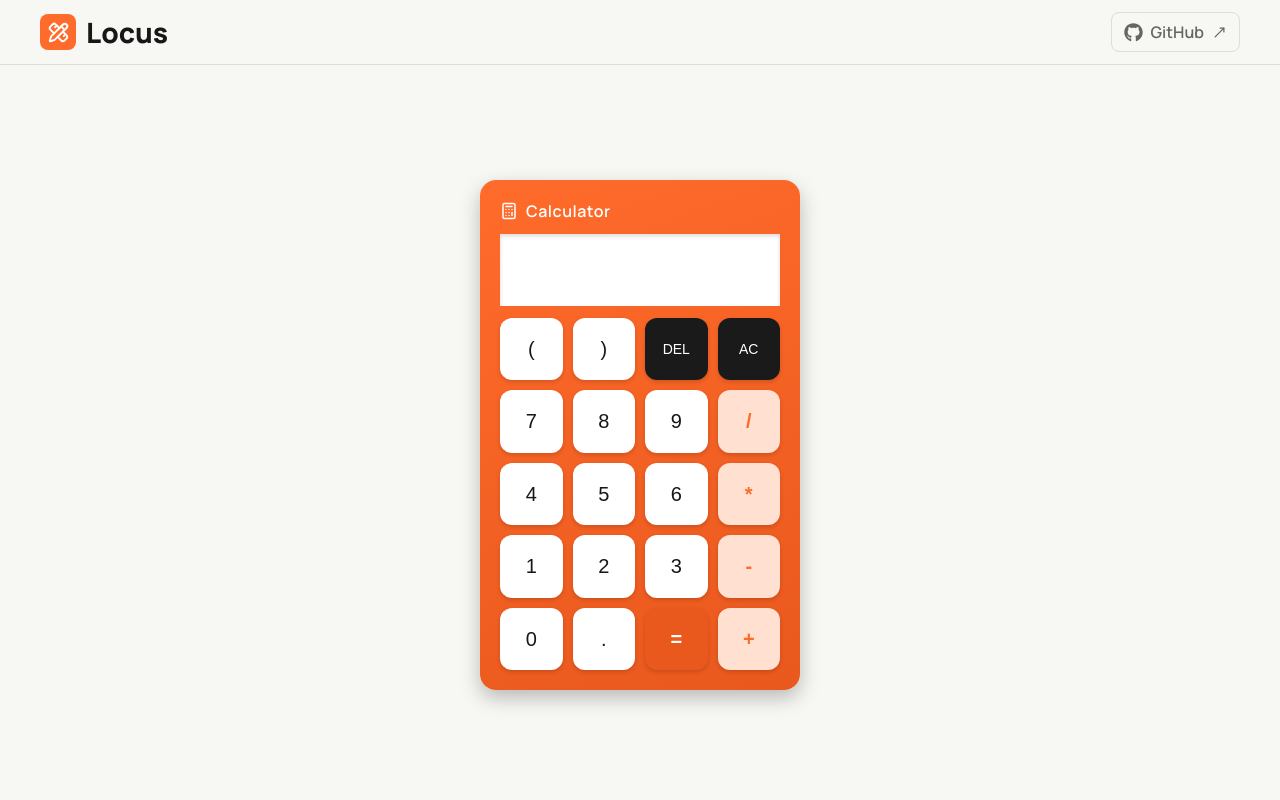
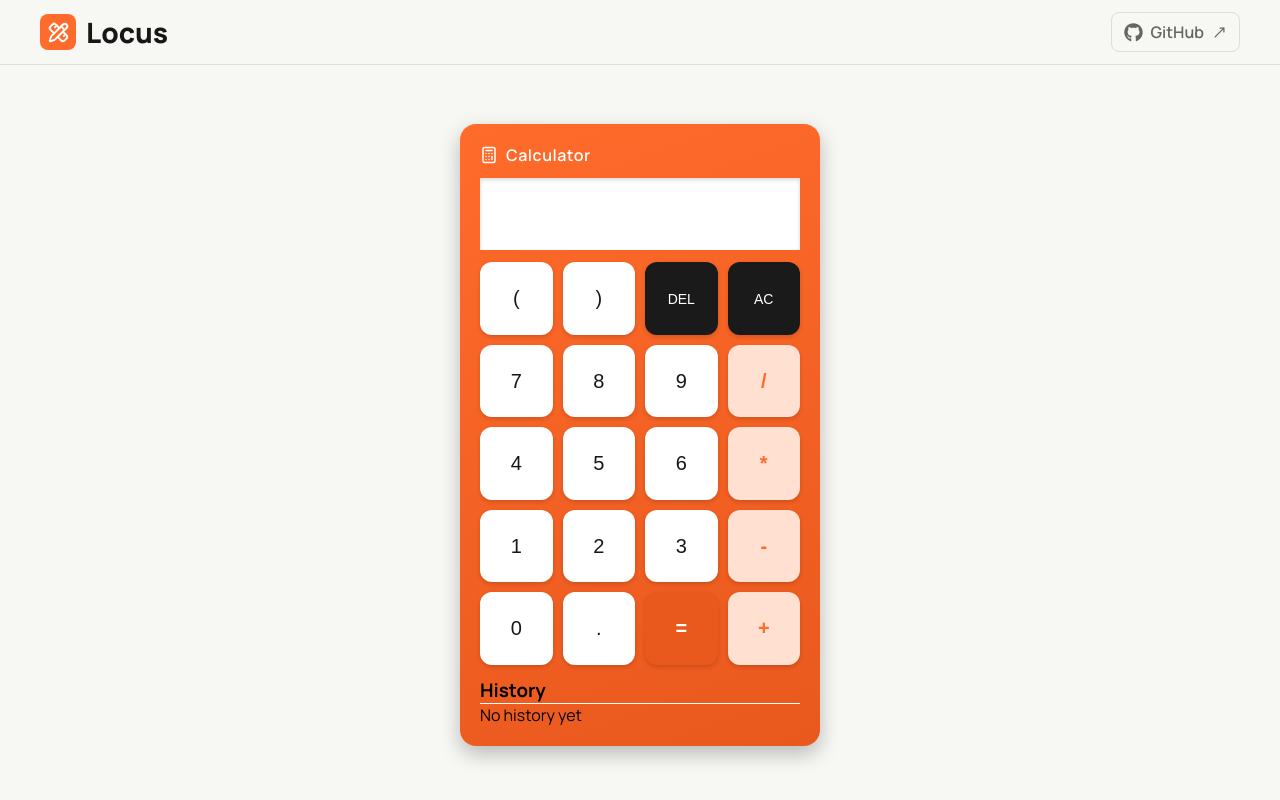
Before and after one commit to Aashutosh-kc/math-app, a React (Vite) app: page /topics/Calculator in a window 1280 px wide. Built offline with nearby package versions, Linux system fonts and the light colour scheme.

Commit message:
feat: add history to calculator

```diff
--- a/src/components/Calculator/Button.css
+++ b/src/components/Calculator/Button.css
@@ -11,10 +11,11 @@
     box-shadow: 0 2px 4px rgba(0,0,0,0.15);
     transition: transform 0.08s ease, opacity 0.15s ease;
 }
-button:hover{
+.basic-btn:hover {
     opacity: 0.85;
 }
-button:active{
+
+.basic-btn:active {
     transform: scale(0.93);
 }
 .basic-btn.operator{
@@ -32,3 +33,6 @@ button:active{
     color: #fff;
     font-size: 14px;
 }
+.basic-btn.action:hover {
+    background-color: #333;
+}
--- a/src/components/Calculator/Button.jsx
+++ b/src/components/Calculator/Button.jsx
@@ -1,5 +1,4 @@
 import './Button.css'
-import * as math from "mathjs"
 
 function getButtonType(value){
     if (value === "AC" || value === "DEL") return "action";
@@ -8,16 +7,7 @@ function getButtonType(value){
     return "number";
 }
 
-export default function CalcButton({value,setDisplay,appendToDisplay}){
-
-    function calcEvaluate(expr){
-        try{
-            return String(math.evaluate(expr))
-        }
-        catch{
-            return "Error"
-        }
-    }
+export default function CalcButton({value,setDisplay,appendToDisplay,setHistory,calcEvaluate}){
 
     const buttonType = getButtonType(value);
 
@@ -25,7 +15,7 @@ export default function CalcButton({value,setDisplay,appendToDisplay}){
         <button className={`basic-btn ${buttonType}`}
             onClick={()=> {
                 if (value === "="){
-                    setDisplay(prev => calcEvaluate(prev))
+                    calcEvaluate();
                 }
                 else if(value === "AC"){
                     setDisplay('')
--- a/src/components/Calculator/Calculator.css
+++ b/src/components/Calculator/Calculator.css
@@ -7,7 +7,7 @@
     padding: 20px;
     box-shadow: 0 8px 20px rgba(0,0,0,0.25);
     background: linear-gradient(160deg, var(--accent), var(--accent-hover));
-    width: min(320px, 90vw);
+    width: min(360px, 90vw);
     border-radius: 16px;
     margin-top: 12px;
 }
@@ -26,13 +26,13 @@
 .grid{
     width: 100%;
     display: grid;
-    grid-template-columns: repeat(4,1fr);
-    justify-items: center;
+    grid-template-columns: repeat(4,minmax(0,1fr));
     gap: 10px;
 }
-textarea{
+.display{
     width: 100%;
     background-color: #ffffff;
+    text-align: right;
     height: 72px;
     border: none;
     font: inherit;
@@ -45,3 +45,23 @@ textarea{
     display: flex;
     gap: 12px;
 }
+.calculator-history{
+    width: 100%;
+    display: flex;
+    flex-direction: column;
+}
+.calculator-history h3{
+    border-bottom: 1px solid #ffffff;
+}
+.delete-history{
+    border: none;
+    cursor: pointer;
+    border-radius: 12px;
+    background-color: #ffffff;
+    padding: 4px 8px;
+    color: var(--text);
+    font-size: 20px;
+    font-weight: 500;
+    box-shadow: 0 2px 4px rgba(0,0,0,0.15);
+    transition: transform 0.08s ease, opacity 0.15s ease;
+}
--- a/src/components/Calculator/Calculator.jsx
+++ b/src/components/Calculator/Calculator.jsx
@@ -2,15 +2,30 @@ import { useState } from "react";
 import CalcButton from './Button'
 import './Calculator.css'
 import { Calculator as CalculatorIcon } from "lucide-react";
+import * as math from "mathjs"
 
 export default function SimpCalculator(){
 
     const [display,setDisplay] = useState('');
+    const [history,setHistory] = useState([]);
 
     function appendToDisplay(newValue){
         setDisplay((prev)=>{
             return (prev + String(newValue))
         })
+    }
+
+    function calcEvaluate(){
+        if (display === "") return;
+        try{
+            const result = String(math.evaluate(display))
+            setHistory((prev)=>[...prev,{expression: display, result: result}]);
+            setDisplay(result);
+        }
+        catch(error){
+            console.error(error);
+            setDisplay("Error");
+        }
     }
 
     const keys = [
@@ -31,8 +46,17 @@ export default function SimpCalculator(){
 
         <div className="grid">
             {keys.map((key, index) => (
-                <CalcButton key={index} value={key} setDisplay={setDisplay} appendToDisplay={appendToDisplay} />
+                <CalcButton key={index} value={key} setDisplay={setDisplay} appendToDisplay={appendToDisplay} calcEvaluate={calcEvaluate}/>
             ))}
+        </div>
+        <div className="calculator-history">
+            <h3>History</h3>
+            {history.length === 0 && <p>No history yet</p>}
+            {history.map((prev,index)=><div className="expression" key={index}>
+                <p>{`${prev.expression} = ${prev.result}`}</p>
+
+            </div>)}
+            {history.length !== 0 && <button className="delete-history" onClick={()=> setHistory([])}>Clear</button>}
         </div>
     </div>
     )
```
